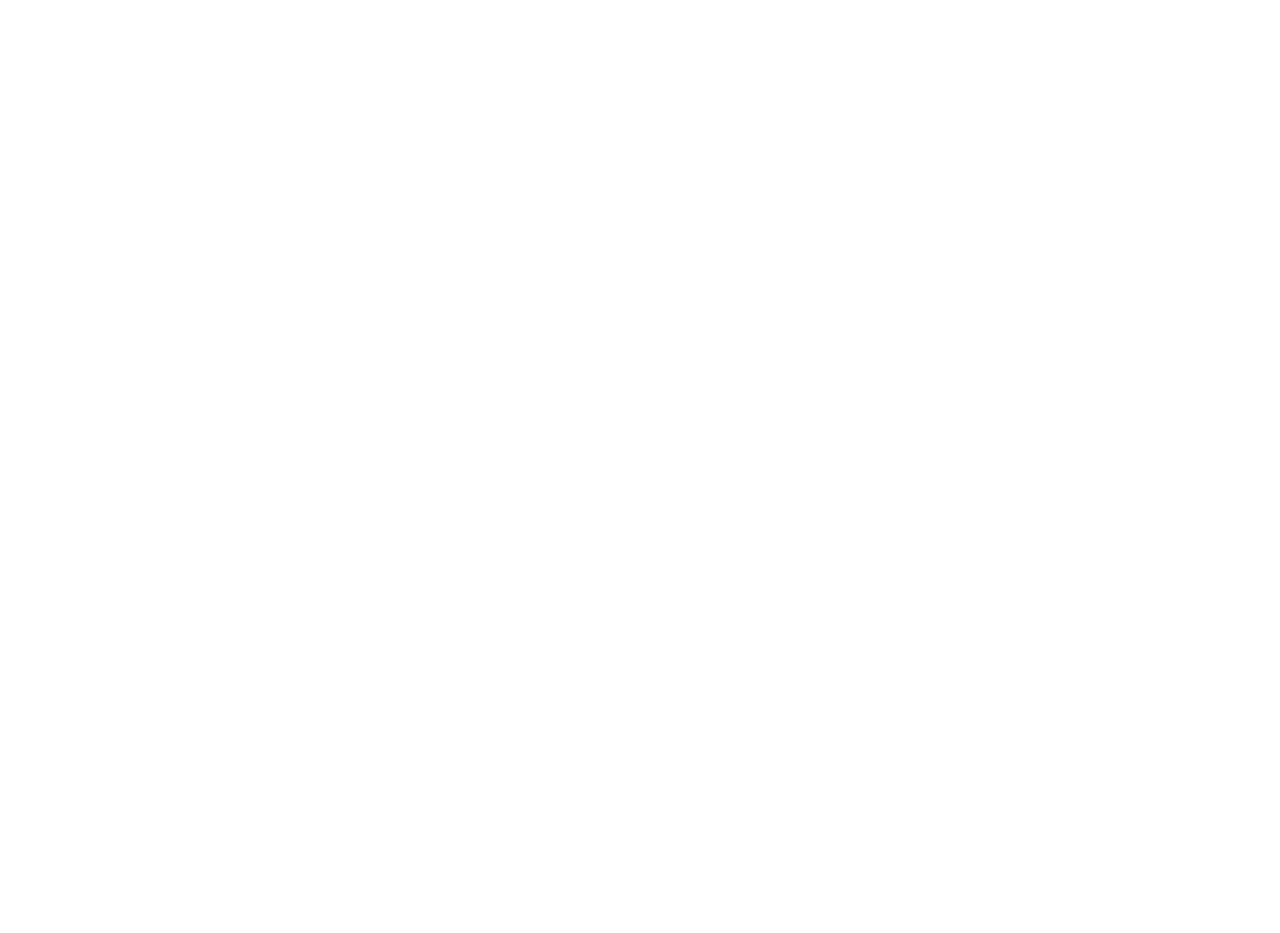
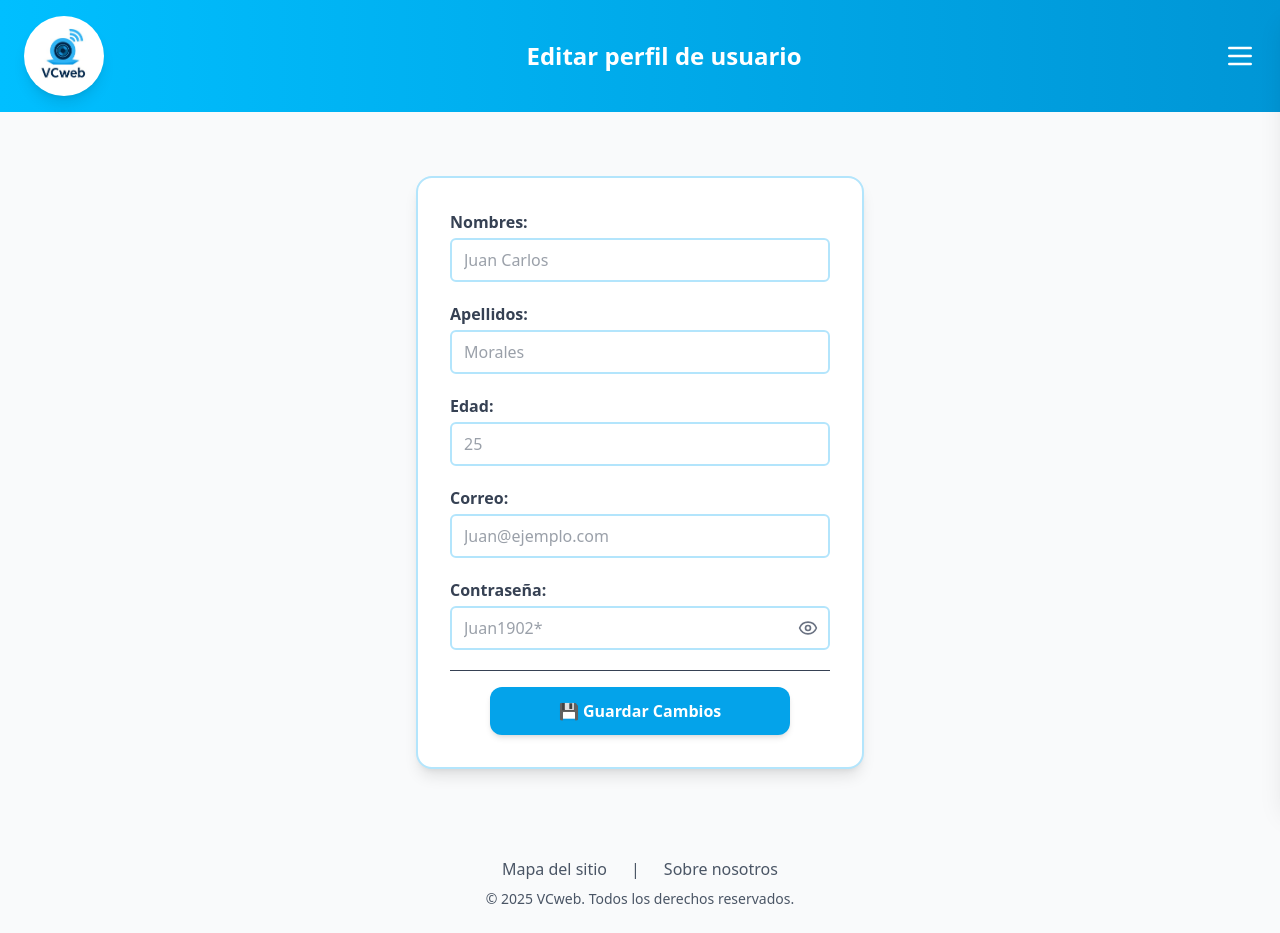
Before and after one commit to MarcoCastr0/VCweb-Front, a React (Vite) app: page /edit-profile in a window 1280 px wide. Before the commit this address had no page. Before the commit the page ends 800 px from the top, so only its background shows below. Built offline with nearby package versions, Linux system fonts and the light colour scheme.

Commit message:
add view EditProfile.tsx

```diff
--- /dev/null
+++ b/src/pages/EditProfile.tsx
@@ -0,0 +1,95 @@
+import Header from "../components/Header";
+import Footer from "../components/Footer";
+import { useState } from "react";
+import { Eye, EyeOff } from "lucide-react";
+
+export default function EditProfile() {
+  const [showPassword, setShowPassword] = useState(false);
+
+  return (
+    <div className="min-h-screen bg-gray-50 flex flex-col">
+      {/* Header */}
+      <Header title="Editar perfil de usuario" showMenu={true} />
+
+      {/* Contenido */}
+      <main className="flex-1 flex items-center justify-center px-4 py-16">
+        <div className="w-full max-w-md">
+          <div className="bg-white rounded-2xl shadow-lg p-8 border border-gray-200">
+
+            {/* Formulario */}
+            <form className="space-y-5 text-gray-700">
+
+              {/* Nombres */}
+              <div className="flex flex-col">
+                <label className="font-semibold">Nombres:</label>
+                <input
+                  type="text"
+                  placeholder="Juan Carlos"
+                  className="mt-1 border rounded-lg px-3 py-2 w-full focus:outline-none"
+                />
+              </div>
+
+              {/* Apellidos */}
+              <div className="flex flex-col">
+                <label className="font-semibold">Apellidos:</label>
+                <input
+                  type="text"
+                  placeholder="Morales"
+                  className="mt-1 border rounded-lg px-3 py-2 w-full focus:outline-none"
+                />
+              </div>
+
+              {/* Edad */}
+              <div className="flex flex-col">
+                <label className="font-semibold">Edad:</label>
+                <input
+                  type="number"
+                  placeholder="25"
+                  className="mt-1 border rounded-lg px-3 py-2 w-full focus:outline-none"
+                />
+              </div>
+
+              {/* Correo */}
+              <div className="flex flex-col">
+                <label className="font-semibold">Correo:</label>
+                <input
+                  type="email"
+                  placeholder="Juan@ejemplo.com"
+                  className="mt-1 border rounded-lg px-3 py-2 w-full focus:outline-none"
+                />
+              </div>
+
+              {/* Contraseña */}
+              <div className="flex flex-col relative">
+                <label className="font-semibold">Contraseña:</label>
+                <input
+                  type={showPassword ? "text" : "password"}
+                  placeholder="Juan1902*"
+                  className="mt-1 border rounded-lg px-3 py-2 w-full focus:outline-none pr-10"
+                />
+
+                {/* Botón para mostrar/ocultar contraseña */}
+                <button
+                  type="button"
+                  onClick={() => setShowPassword(!showPassword)}
+                  className="absolute right-3 top-10 text-gray-500"
+                >
+                  {showPassword ? <EyeOff size={20} /> : <Eye size={20} />}
+                </button>
+              </div>
+
+              <hr className="my-4" />
+
+              {/* Botón Guardar */}
+              <button className="btn">💾 Guardar Cambios</button>
+
+            </form>
+          </div>
+        </div>
+      </main>
+
+      {/* Footer */}
+      <Footer />
+    </div>
+  );
+}
--- a/src/routes/AppRoutes.tsx
+++ b/src/routes/AppRoutes.tsx
@@ -7,6 +7,7 @@
 import StartMeeting from '../pages/StartMeeting';
 import Profile from '../pages/profile';
 import Sitemap from '../pages/Sitemap';
+import EditProfile from '../pages/EditProfile';
 
 const AppRoutes = () => {
   return (
@@ -20,6 +21,7 @@
         <Route path='/start-meeting' element={<StartMeeting />}/>
         <Route path='/profile' element={<Profile />}/>
         <Route path='/sitemap' element={<Sitemap />}/>
+        <Route path='/edit-profile' element={<EditProfile />}/>
 
       </Routes>
     </BrowserRouter>
```
